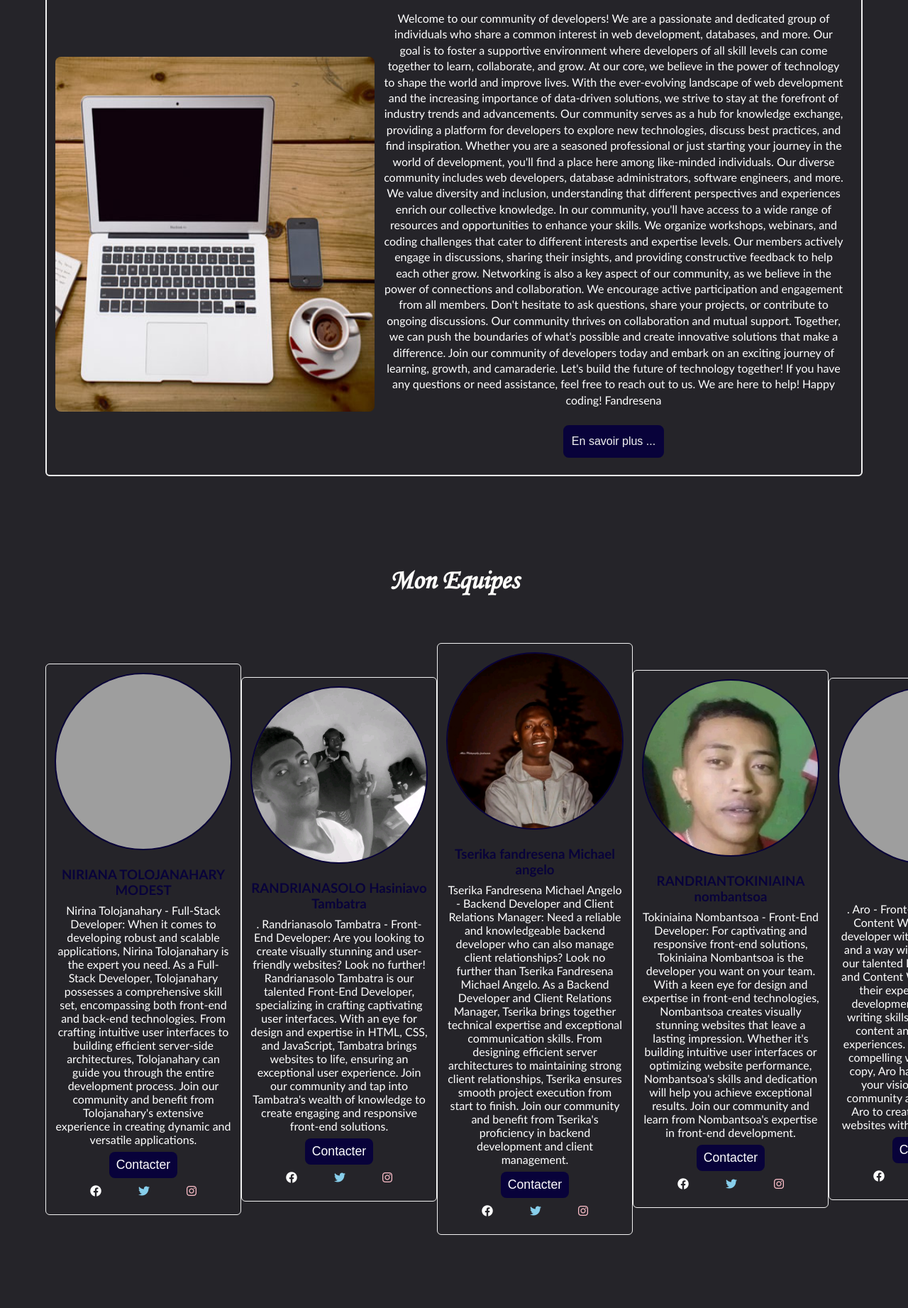
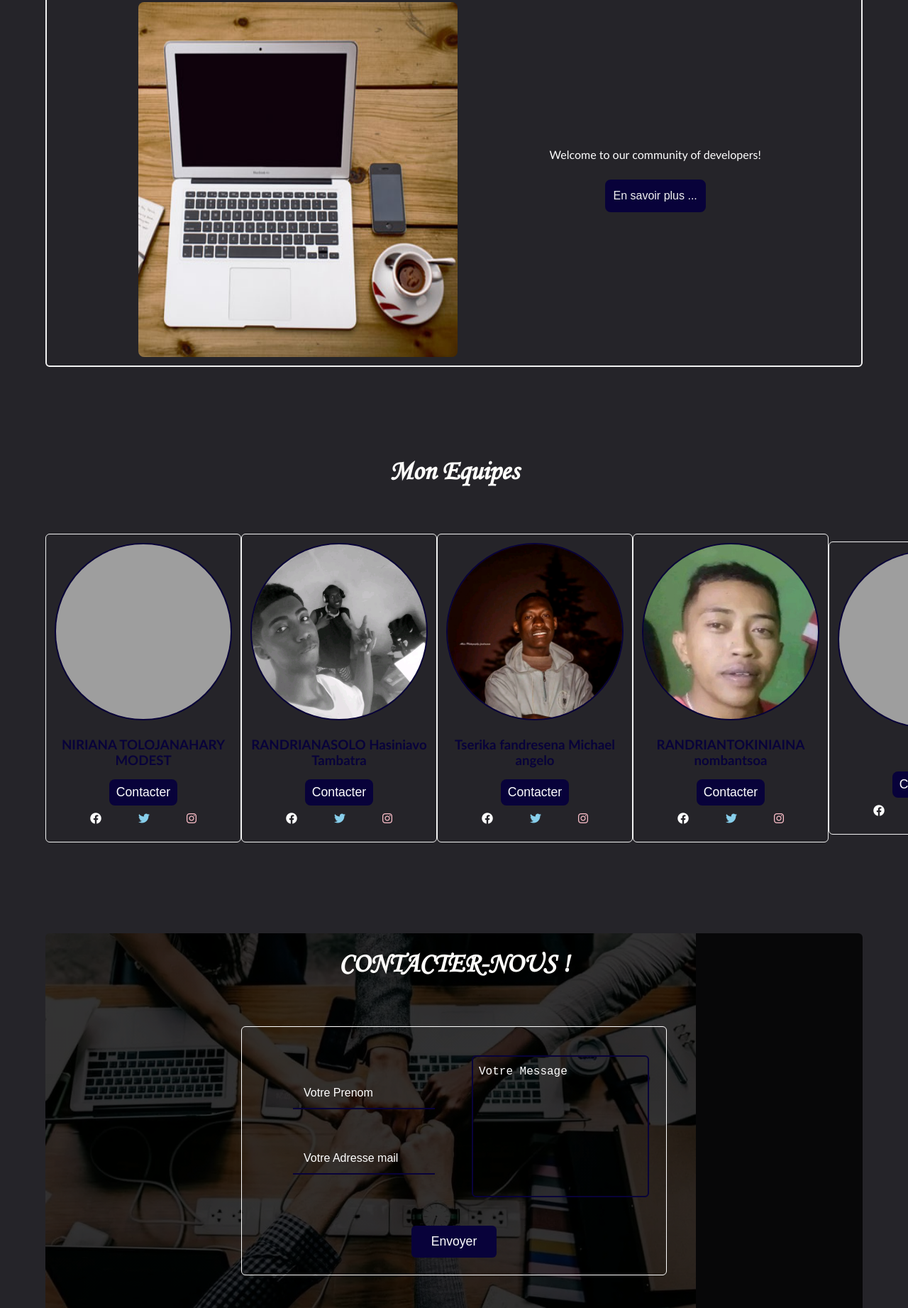
Before and after one commit to michaeltserika/michaeltserika, a plain HTML site: page index.html in a window 1280 px wide. Shown: the part 3631-5474 px from the top of the page at 71% size. Drawn offline with Linux system fonts and the light colour scheme; grey boxes are pictures that could not be loaded; files whose address does not match are found by name.

Commit message:
modif span membre

```diff
--- a/index.html
+++ b/index.html
@@ -179,7 +179,8 @@
                 <img src="img//logo_brush.png" alt="" class="image">
                 <div class="text">
                     <div class="article">
-                        <p>Welcome to our community of developers! We are a passionate and dedicated group of individuals who share a common interest in web development, databases, and more. Our goal is to foster a supportive environment where developers of all skill levels can come together to learn, collaborate, and grow.
+                        <p>Welcome to our community of developers!
+                            <!-- We are a passionate and dedicated group of individuals who share a common interest in web development, databases, and more. Our goal is to foster a supportive environment where developers of all skill levels can come together to learn, collaborate, and grow.
 
                             At our core, we believe in the power of technology to shape the world and improve lives. With the ever-evolving landscape of web development and the increasing importance of data-driven solutions, we strive to stay at the forefront of industry trends and advancements. Our community serves as a hub for knowledge exchange, providing a platform for developers to explore new technologies, discuss best practices, and find inspiration.
 
@@ -195,7 +196,7 @@
 
                             Happy coding!
 
-                            Fandresena
+                            Fandresena -->
                             </p>
                     </div>
                     <button class="learnMore">En savoir plus ...</button>
@@ -213,9 +214,9 @@
                     </div>
                     <div class="information">
                         <h3 class="name">NIRIANA TOLOJANAHARY MODEST</h3>
-                        <span>Nirina Tolojanahary - Full-Stack Developer:
+                        <!-- <span>Nirina Tolojanahary - Full-Stack Developer:
                             When it comes to developing robust and scalable applications, Nirina Tolojanahary is the expert you need. As a Full-Stack Developer, Tolojanahary possesses a comprehensive skill set, encompassing both front-end and back-end technologies. From crafting intuitive user interfaces to building efficient server-side architectures, Tolojanahary can guide you through the entire development process. Join our community and benefit from Tolojanahary's extensive experience in creating dynamic and versatile applications.
-                            </span>
+                            </span> -->
                         <button class="contacting">Contacter</button>
                         <ul class="social-media-icons">
                             <li><a href="facebook.com"><i class="fa-brands fa-facebook" ></i></a></li>
@@ -230,9 +231,9 @@
                     </div>
                     <div class="information">
                         <h3 class="name">RANDRIANASOLO Hasiniavo Tambatra</h3>
-                        <span>. Randrianasolo Tambatra - Front-End Developer:
+                        <!-- <span>. Randrianasolo Tambatra - Front-End Developer:
                             Are you looking to create visually stunning and user-friendly websites? Look no further! Randrianasolo Tambatra is our talented Front-End Developer, specializing in crafting captivating user interfaces. With an eye for design and expertise in HTML, CSS, and JavaScript, Tambatra brings websites to life, ensuring an exceptional user experience. Join our community and tap into Tambatra's wealth of knowledge to create engaging and responsive front-end solutions.
-                            </span>
+                            </span> -->
                         <button class="contacting">Contacter</button>
                         <ul class="social-media-icons">
                             <li><a href="facebook.com"><i class="fa-brands fa-facebook" ></i></a></li>
@@ -247,9 +248,9 @@
                     </div>
                     <div class="information">
                         <h3 class="name">Tserika fandresena Michael angelo</h3>
-                        <span>Tserika Fandresena Michael Angelo - Backend Developer and Client Relations Manager:
+                        <!-- <span>Tserika Fandresena Michael Angelo - Backend Developer and Client Relations Manager:
                             Need a reliable and knowledgeable backend developer who can also manage client relationships? Look no further than Tserika Fandresena Michael Angelo. As a Backend Developer and Client Relations Manager, Tserika brings together technical expertise and exceptional communication skills. From designing efficient server architectures to maintaining strong client relationships, Tserika ensures smooth project execution from start to finish. Join our community and benefit from Tserika's proficiency in backend development and client management.
-                            </span>
+                            </span> -->
                         <button class="contacting">Contacter</button>
                         <ul class="social-media-icons">
                             <li><a href="facebook.com"><i class="fa-brands fa-facebook" ></i></a></li>
@@ -265,9 +266,9 @@
                         </div>
                         <div class="information">
                             <h3 class="name">RANDRIANTOKINIAINA nombantsoa</h3>
-                            <span>Tokiniaina Nombantsoa - Front-End Developer:
+                            <!-- <span>Tokiniaina Nombantsoa - Front-End Developer:
                                 For captivating and responsive front-end solutions, Tokiniaina Nombantsoa is the developer you want on your team. With a keen eye for design and expertise in front-end technologies, Nombantsoa creates visually stunning websites that leave a lasting impression. Whether it's building intuitive user interfaces or optimizing website performance, Nombantsoa's skills and dedication will help you achieve exceptional results. Join our community and learn from Nombantsoa's expertise in front-end development.
-                                </span>
+                                </span> -->
                             <button class="contacting">Contacter</button>
                             <ul class="social-media-icons">
                                 <li><a href="facebook.com"><i class="fa-brands fa-facebook" ></i></a></li>
@@ -282,9 +283,9 @@
                         </div>
                         <div class="information">
                             <h3 class="name">ARO</h3>
-                            <span>. Aro - Front-End Developer and Content Writer:
+                            <!-- <span>. Aro - Front-End Developer and Content Writer:
                                 Looking for a developer with a flair for creativity and a way with words? Meet Aro, our talented Front-End Developer and Content Writer. Aro combines their expertise in front-end development with exceptional writing skills to deliver engaging content and captivating user experiences. Whether you need a compelling website or engaging copy, Aro has the skills to bring your vision to life. Join our community and collaborate with Aro to create visually stunning websites with compelling content.
-                                </span>
+                                </span> -->
                             <button class="contacting">Contacter</button>
                             <ul class="social-media-icons">
                                 <li><a href="facebook.com"><i class="fa-brands fa-facebook" ></i></a></li>
@@ -299,7 +300,7 @@
                         </div>
                         <div class="information">
                             <h3 class="name">Tserika fandresena Michael angelo</h3>
-                            <span>Lorem ipsum dolor sit amet consectetur.</span>
+                            <!-- <span>Lorem ipsum dolor sit amet consectetur.</span> -->
                             <button class="contacting">Contacter</button>
                             <ul class="social-media-icons">
                                 <li><a href="facebook.com"><i class="fa-brands fa-facebook" ></i></a></li>
```
